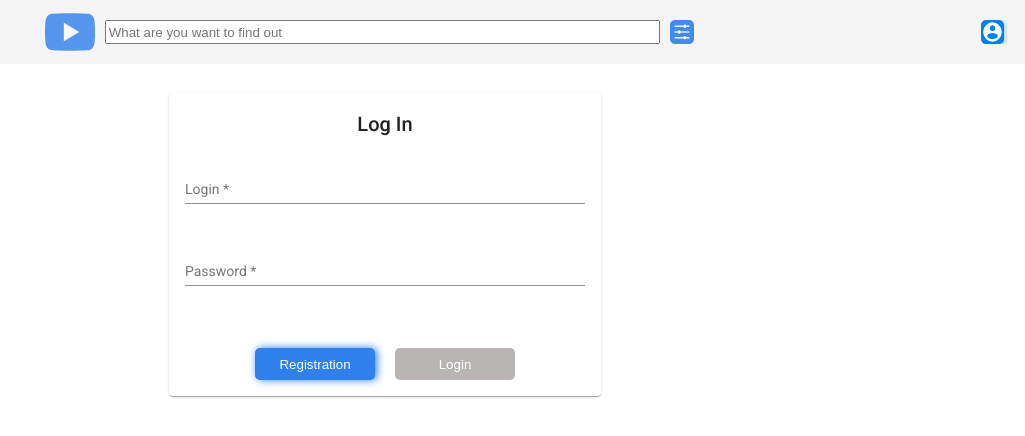
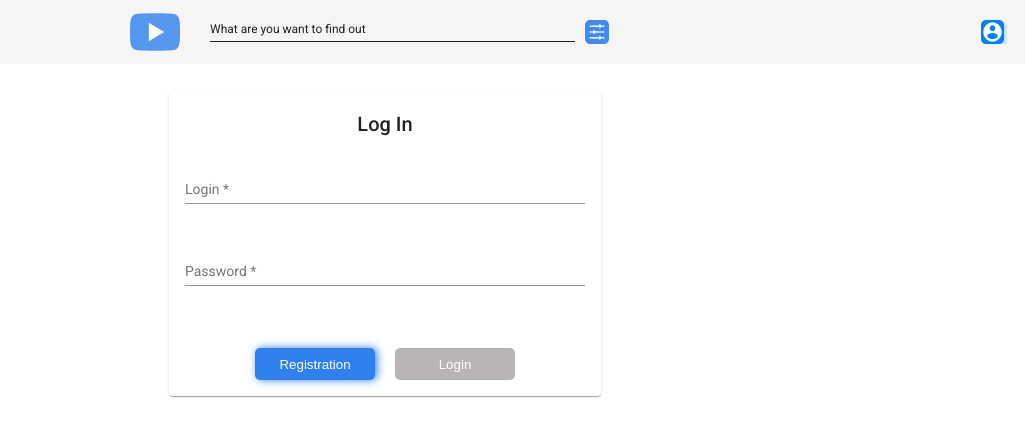
Before and after one commit to alepashkou/youtube-client, an Angular app: page /auth/login in a window 1280 px wide. Shown: the top 436 px of the page, without its empty margins (255-1280 px from the left). Built offline with nearby package versions, Linux system fonts and the light colour scheme.

Commit message:
feat: add validation to search

```diff
--- a/src/app/core/components/header/header.component.html
+++ b/src/app/core/components/header/header.component.html
@@ -1,13 +1,15 @@
 <mat-toolbar>
     <div class="header_search">
       <img class="header__logo" src="assets/logo.png" alt="logo" (click)="goToMain()"/>
-      <input
+      <mat-form-field  class="header__search-input">
+        <input
+        matInput
         type="text"
-        class="header__search-input"
         placeholder="What are you want to find out"
-        #searchTextBox
         [formControl]="search"
       />
+      <mat-error *ngIf="search.hasError('minlength')">The search is too short</mat-error>
+      </mat-form-field>
       <img (click)="changeSortingDisplay()" class="header__settings" src="assets/icons/settings.png" alt="settings" />
       <mat-icon *ngIf="authService.isLogged" (click)="clickAdd()" class="header__add">library_add</mat-icon>
     </div>
--- a/src/app/core/components/header/header.component.scss
+++ b/src/app/core/components/header/header.component.scss
@@ -15,9 +15,8 @@
   }
 }
 .header__search-input {
-  margin-left: 10px;
-  height: 18px;
-  min-width: 45%;
+  margin-left: 30px;
+  width: 30%;
 }
 .header__settings{
   cursor: pointer;
--- a/src/app/core/components/header/header.component.ts
+++ b/src/app/core/components/header/header.component.ts
@@ -1,7 +1,7 @@
 import {
   Component,
 } from '@angular/core';
-import { FormControl } from '@angular/forms';
+import { FormControl, Validators } from '@angular/forms';
 import { Router } from '@angular/router';
 import { debounceTime, filter } from 'rxjs';
 import { AuthService } from 'src/app/auth/services/auth.service';
@@ -16,7 +16,7 @@ import { HeaderService } from '../../services/header.service';
 export class HeaderComponent {
   public sortingDisplay = false;
 
-  public search: FormControl = new FormControl('');
+  public search: FormControl = new FormControl('', Validators.minLength(3));
 
   constructor(
     private headerService:HeaderService,
```
